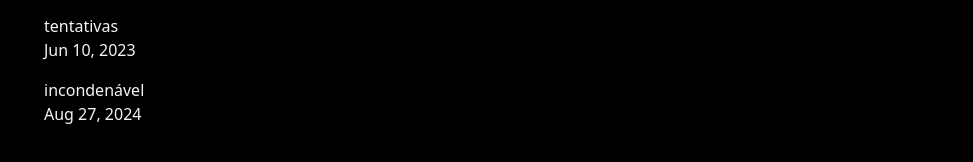
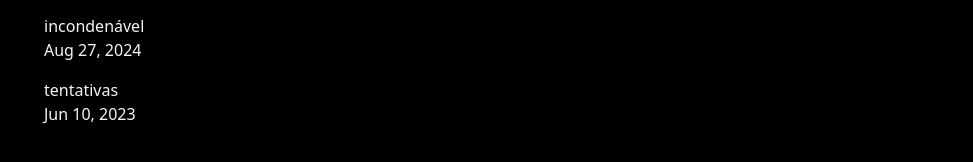
Before and after one commit to athenacfr/antenas0800, an Astro site: page /grafia in a window 1280 px wide. Shown: the part 220-382 px from the top of the page, without its empty margins (0-973 px from the left). Built offline with nearby package versions, Linux system fonts and the light colour scheme; Astro itself is replaced by a stand-in of ours.

Commit message:
fix sorting

```diff
--- a/src/pages/grafia/index.astro
+++ b/src/pages/grafia/index.astro
@@ -15,7 +15,7 @@ const posts = R.pipe(
     subpath: post.id.split('/').slice(0, -1).join(' - '),
     post: post,
   })),
-  R.sortBy(({ post }) => post.data.date),
+  R.sortBy(({ post }) => -post.data.date),
   R.groupBy(({ subpath }) => subpath),
 );
 ---
```
